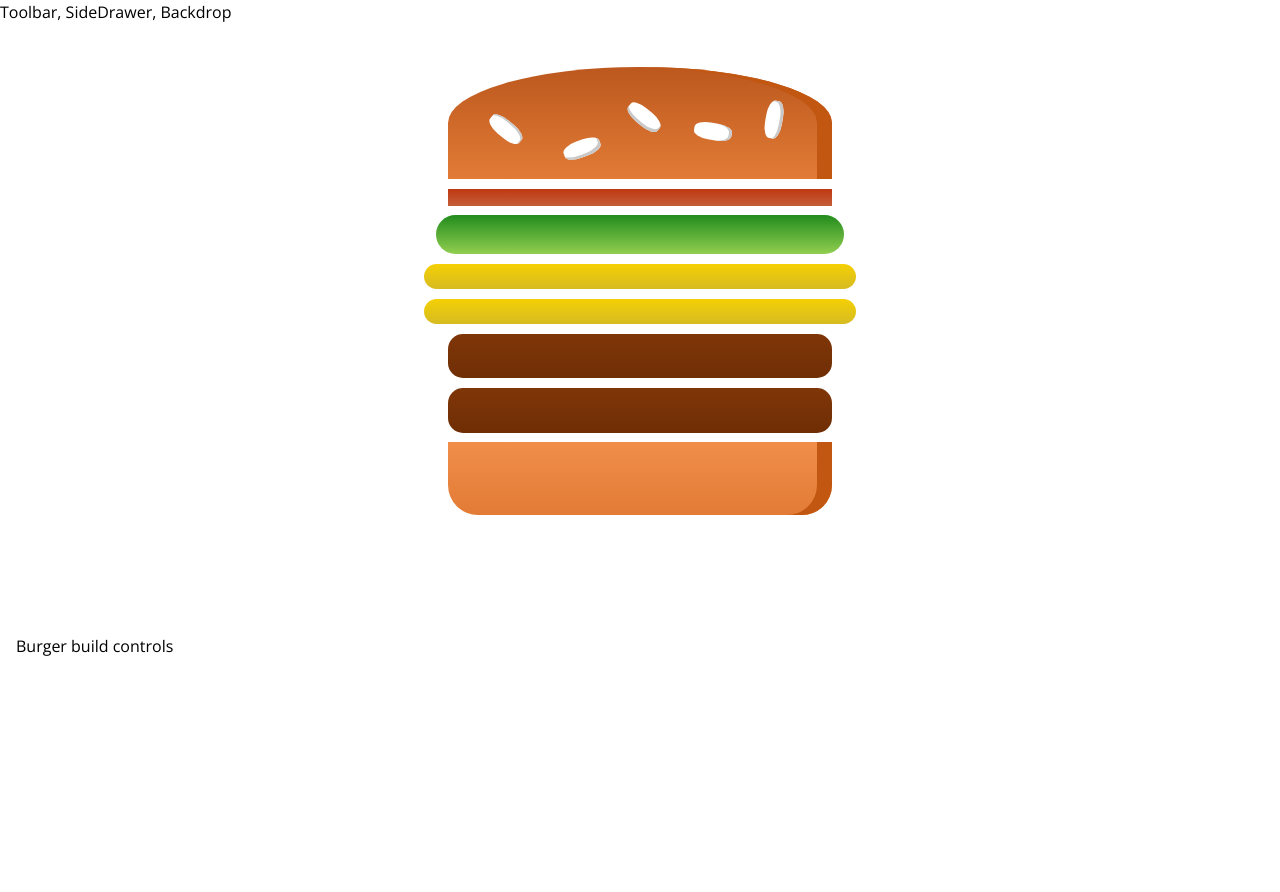
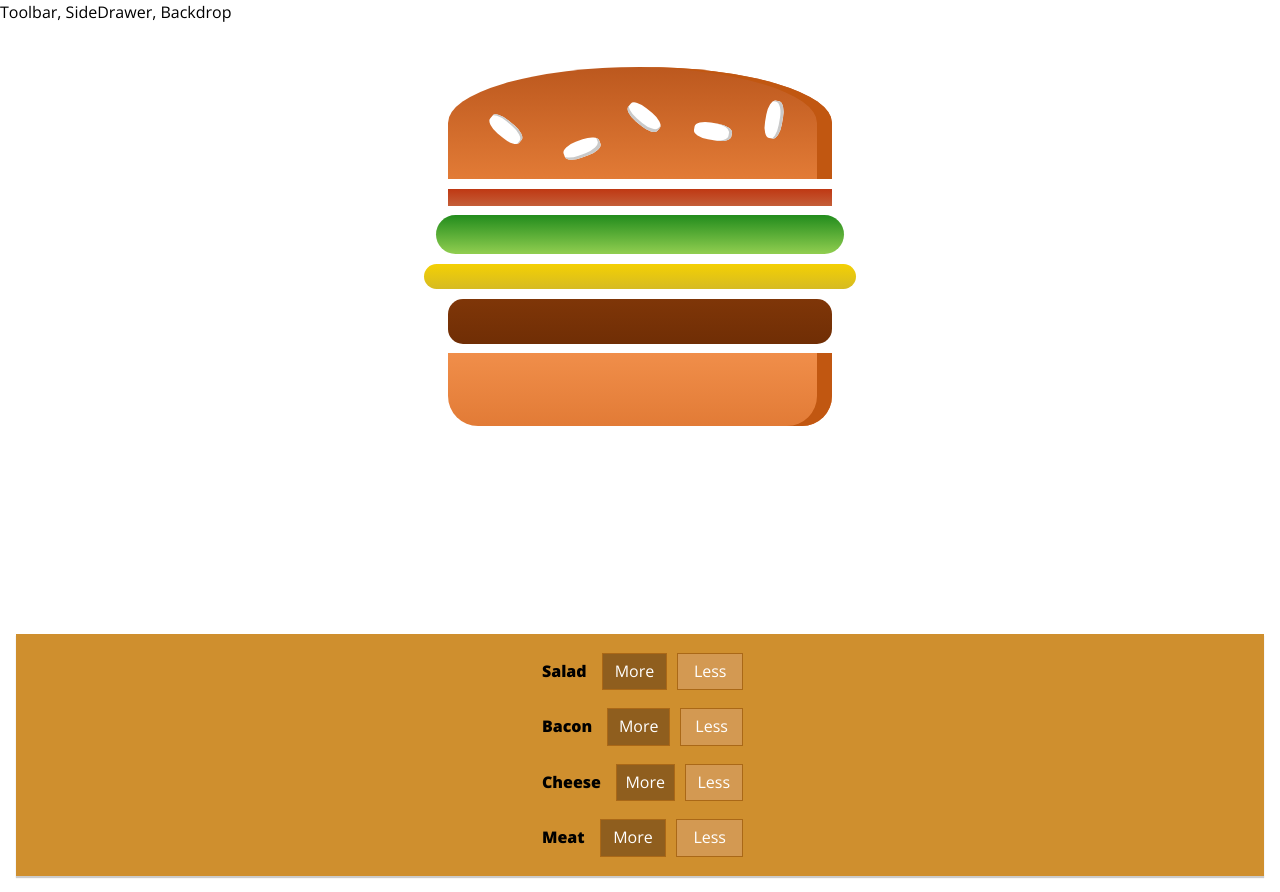
Before and after one commit to bondarukoleh/burgers_cafe_react_course, a React (Create React App) app: page / in a window 1280 px wide. Before the commit the page ends 800 px from the top, so only its background shows below. Built offline with nearby package versions, Linux system fonts and the light colour scheme.

Commit message:
added ingredients controls

```diff
--- /dev/null
+++ b/src/components/Burger/BuildControls/BuildControl/BuildControl.js
@@ -0,0 +1,14 @@
+import React from "react";
+import style from './BuildControl.module.scss'
+
+const BuildControl = (props) => {
+  return (
+    <div className={style.BuildControl} id={props.label}>
+      <div className={style.Label}>{props.label}</div>
+      <button onClick={props.addIngredient} className={style.More}>More</button>
+      <button onClick={props.removeIngredient} className={style.Less}>Less</button>
+    </div>
+  )
+}
+
+export default BuildControl;
--- /dev/null
+++ b/src/components/Burger/BuildControls/BuildControl/BuildControl.module.scss
@@ -0,0 +1,56 @@
+.BuildControl {
+  display: flex;
+  justify-content: space-between;
+  align-items: center;
+  margin: 5px 0;
+
+  & button {
+    display: block;
+    font: inherit;
+    padding: 5px;
+    margin: 0 5px;
+    width: 80%;
+    border: 1px solid #AA6817;
+    cursor: pointer;
+    outline: none;
+  }
+
+  & button:disabled {
+    background-color: #AC9980;
+    border: 1px solid #7E7365;
+    color: #ccc;
+    cursor: default;
+  }
+
+  & button:hover:disabled {
+    background-color: #AC9980;
+    color: #ccc;
+    cursor: not-allowed;
+  }
+
+  & .Less {
+    background-color: #D39952;
+    color: white;
+
+    &:hover, &:active {
+      background-color: #DAA972;
+      color: white;
+    }
+  }
+
+  & .More {
+    background-color: #8F5E1E;
+    color: white;
+
+    &:hover, &:active {
+      background-color: #99703F;
+      color: white;
+    }
+  }
+}
+
+.Label {
+  padding: 10px;
+  font-weight: bold;
+  width: 80px;
+}
--- /dev/null
+++ b/src/components/Burger/BuildControls/BuildControls.js
@@ -0,0 +1,27 @@
+import React from "react";
+import styles from './BuildControls.module.scss'
+import BuildControl from "./BuildControl/BuildControl";
+
+const BuildControls = (props) => {
+  const controls = [
+    {label: 'Salad', type: 'salad'},
+    {label: 'Bacon', type: 'bacon'},
+    {label: 'Cheese', type: 'cheese'},
+    {label: 'Meat', type: 'meat'},
+  ];
+
+  return (
+    <div className={styles.BuildControls}>
+      {controls.map(({label, type}) => {
+        return <BuildControl
+          key={label}
+          label={label}
+          addIngredient={() => props.addIngredient(type)}
+          removeIngredient={() => props.removeIngredient(type)}
+        />
+      })}
+    </div>
+  );
+};
+
+export default BuildControls;
--- /dev/null
+++ b/src/components/Burger/BuildControls/BuildControls.module.scss
@@ -0,0 +1,10 @@
+.BuildControls {
+  width: 100%;
+  background-color: #CF8F2E;
+  display: flex;
+  flex-flow: column;
+  align-items: center;
+  box-shadow: 0 2px 1px #ccc;
+  margin: auto;
+  padding: 10px 0;
+}
--- a/src/components/Burger/Burger.js
+++ b/src/components/Burger/Burger.js
@@ -12,7 +12,7 @@ const Burger = (props) => {
   const renderIngredients = () => {
     const ingredients = Object.entries(props.ingredients).map(([type, times]) => createIngredient(type, times));
     const addIngredients = <div className={styles.noIngredient}>You can add ingredients here!</div>;
-    return ingredients.length ? ingredients : addIngredients;
+    return ingredients.flat().length ? ingredients : addIngredients;
   }
 
   return (
--- a/src/containers/BurgerBuilder/BurgerBuilder.js
+++ b/src/containers/BurgerBuilder/BurgerBuilder.js
@@ -1,21 +1,63 @@
 import React, {Component} from "react";
 import Burger from "../../components/Burger/Burger";
+import BuildControls from "../../components/Burger/BuildControls/BuildControls";
+
+const INGREDIENT_PRICES = {
+  bacon: 0.50,
+  salad: 0.50,
+  cheese: 0.75,
+  meat: 1,
+}
 
 class BurgerBuilder extends Component {
   state =  {
       ingredients: {
         bacon: 1,
         salad: 1,
-        cheese: 2,
-        meat: 2,
-      }
+        cheese: 1,
+        meat: 1,
+      },
+      price: 2.75
+  }
+
+  componentDidMount = () => {
+    this.countBurgerPrice();
+  }
+
+  addIngredientHandler = (type) => {
+      const oldIngredients = {...this.state.ingredients}
+      oldIngredients[type]++;
+      this.setState({ingredients: oldIngredients});
+  }
+
+  removeIngredientHandler = (type) => {
+    const oldIngredients = {...this.state.ingredients}
+    oldIngredients[type]--;
+    this.setState({ingredients: oldIngredients});
+  }
+
+  countBurgerPrice = () => {
+    const oldPrice = this.state.price;
+    const newPrice = Object.entries(this.state.ingredients)
+      .reduce((newPrice, [type, amount]) => {
+        newPrice += INGREDIENT_PRICES[type] * amount;
+        return newPrice;
+      }, 0);
+    if (oldPrice !== newPrice) {
+      this.setState({price: newPrice})
+    }
   }
 
   render() {
     return (
       <React.Fragment>
-        <Burger ingredients={this.state.ingredients}/>
-        <div>Burger build controls</div>
+        <Burger
+          ingredients={this.state.ingredients}
+        />
+        <BuildControls
+          addIngredient={this.addIngredientHandler}
+          removeIngredient={this.removeIngredientHandler}
+        />
       </React.Fragment>
     );
   }
```
